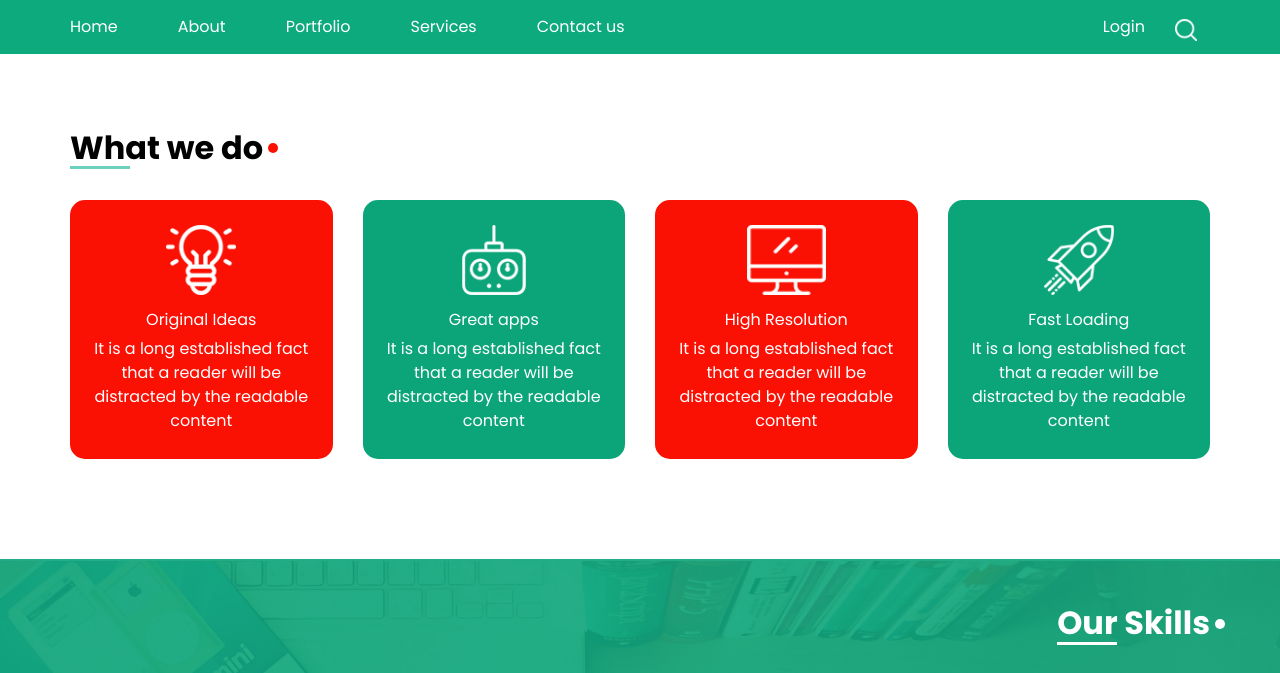
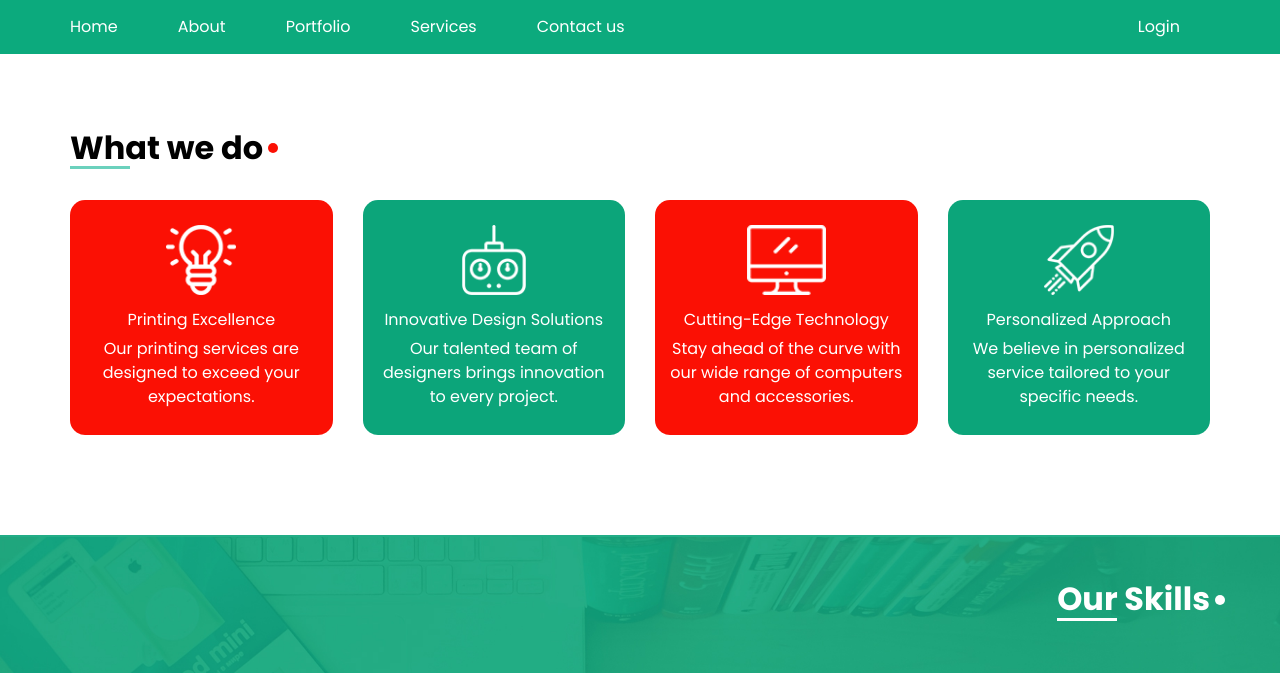
Before and after one commit to Nure1/Esayas, a Django app: page /services/ in a window 1280 px wide. Shown: the part 75-748 px from the top of the page. Run offline with Django 4.2, Linux system fonts and the light colour scheme; some libraries are stand-ins or nearby versions.

Commit message:
change design

```diff
--- a/Esayas/templates/service.html
+++ b/Esayas/templates/service.html
@@ -14,7 +14,11 @@
 		<meta name="keywords" content="" />
 		<meta name="description" content="" />
 		<meta name="author" content="" />
-
+		<link
+			rel="icon"
+			type="images/x-icon"
+			href="{% static 'images/EsuLogo.png' %}"
+		/>
 		<title>Esayas General Trading</title>
 
 		<!-- slider stylesheet -->
@@ -90,12 +94,6 @@
 								<div class="login_btn-container">
 									<a href="{% url 'admin:index'%}"> Login </a>
 								</div>
-								<form class="form-inline my-2 my-lg-0">
-									<button
-										class="btn my-2 my-sm-0 nav_search-btn"
-										type="submit"
-									></button>
-								</form>
 							</div>
 						</div>
 						<div class="call_btn">
@@ -135,12 +133,6 @@
 						<div class="login_btn-container">
 							<a href="{% url 'admin:index'%}"> Login </a>
 						</div>
-						<form class="form-inline my-2 my-lg-0">
-							<button
-								class="btn my-2 my-sm-0 nav_search-btn"
-								type="submit"
-							></button>
-						</form>
 					</div>
 				</div>
 			</div>
@@ -161,10 +153,10 @@
 								<img src="{% static 'images/idea.png'%}" alt="" />
 							</div>
 							<div class="detail-box">
-								<h6>Original Ideas</h6>
+								<h6>Printing Excellence</h6>
 								<p>
-									It is a long established fact that a reader will be distracted
-									by the readable content
+									Our printing services are designed to exceed your
+									expectations.
 								</p>
 							</div>
 						</div>
@@ -175,10 +167,10 @@
 								<img src="{% static 'images/controller.png'%}" alt="" />
 							</div>
 							<div class="detail-box">
-								<h6>Great apps</h6>
+								<h6>Innovative Design Solutions</h6>
 								<p>
-									It is a long established fact that a reader will be distracted
-									by the readable content
+									Our talented team of designers brings innovation to every
+									project.
 								</p>
 							</div>
 						</div>
@@ -189,10 +181,10 @@
 								<img src="{% static 'images/monitor.png'%}" alt="" />
 							</div>
 							<div class="detail-box">
-								<h6>High Resolution</h6>
+								<h6>Cutting-Edge Technology</h6>
 								<p>
-									It is a long established fact that a reader will be distracted
-									by the readable content
+									Stay ahead of the curve with our wide range of computers and
+									accessories.
 								</p>
 							</div>
 						</div>
@@ -203,10 +195,10 @@
 								<img src="{% static 'images/rocket-ship.png'%}" alt="" />
 							</div>
 							<div class="detail-box">
-								<h6>Fast Loading</h6>
+								<h6>Personalized Approach</h6>
 								<p>
-									It is a long established fact that a reader will be distracted
-									by the readable content
+									We believe in personalized service tailored to your specific
+									needs.
 								</p>
 							</div>
 						</div>
```
Also changed, not shown: Esayas/templates/about.html (+5 -13 lines), Esayas/templates/contact.html (+5 -13 lines), Esayas/templates/index.html (+5 -13 lines), Esayas/templates/portfolio.html (+30 -22 lines).
